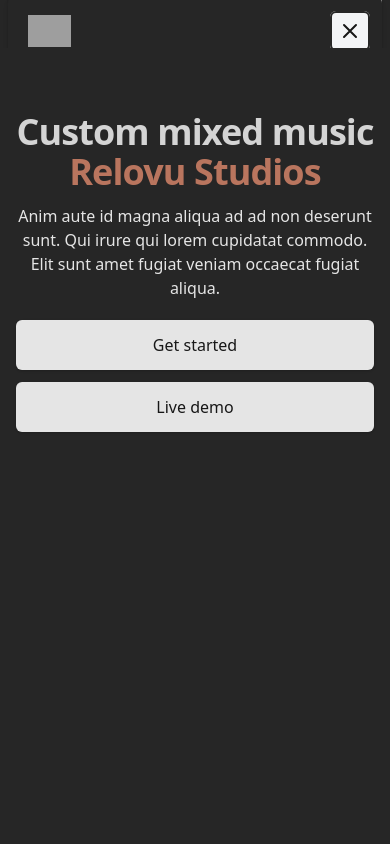
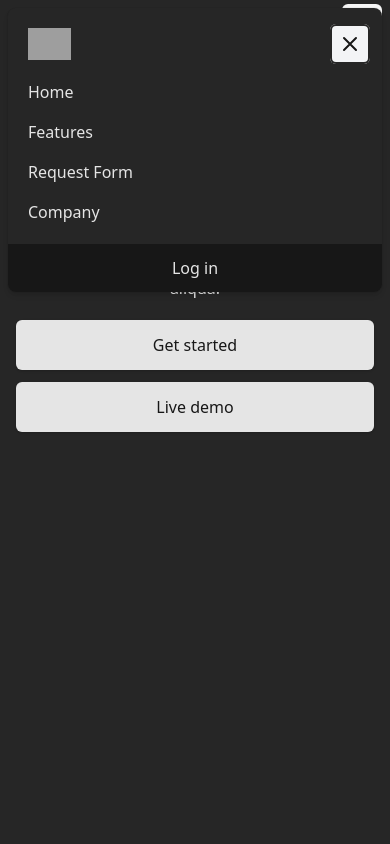
Before and after one commit to landonross/RelovuStudios, a React app: page / in a window 390 px wide. Both pictures are taken after a click on the button "Open main menu". Shown: the top 844 px of the page. Built offline with nearby package versions, Linux system fonts and the light colour scheme; grey boxes are pictures that could not be loaded.

Commit message:
fixed dropdown menu on smaller screens

```diff
--- a/src/components/Header/Header.js
+++ b/src/components/Header/Header.js
@@ -11,7 +11,7 @@ const navigation = [
 
 export default function Header() {
     return (
-        <div className="relative bg-gray-800 overflow-hidden">
+        <div className="relative bg-gray-800 ">
             <div className="relative pt-1 pb-1 ">
                 <Popover>
                     <div className="max-w-7xl mx-auto px-4 sm:p-4">
@@ -65,7 +65,7 @@ export default function Header() {
                     >
                         <Popover.Panel
                             focus
-                            className="absolute z-10 top-0 inset-x-0 p-2 transition transform origin-top-right md:hidden"
+                            className="absolute z-20 top-0 inset-x-0 p-2 transition transform origin-top-right md:hidden"
                         >
                             <div className="rounded-lg shadow-md bg-gray-800 ring-1 ring-gray-900 ring-opacity-5 overflow-hidden">
                                 <div className="px-5 pt-4 flex items-center justify-between">
```
